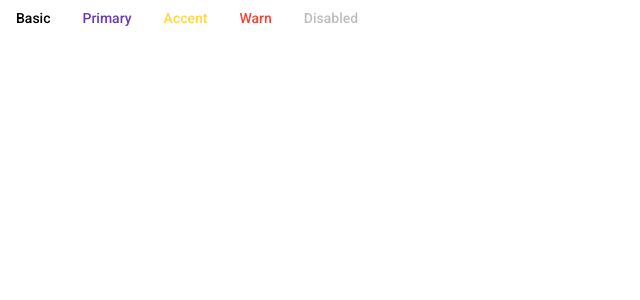
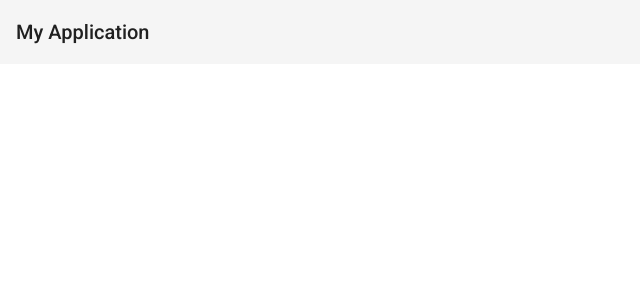
Before and after one commit to pushkov-fedor/mafia-2-cards, an Angular app in the folder frontend/: page / in a window 1280 px wide. Shown: the top 300 px of the page, without its empty margins (0-640 px from the left). Built offline with nearby package versions, Linux system fonts and the light colour scheme.

Commit message:
init room module

```diff
--- a/frontend/angular.json
+++ b/frontend/angular.json
@@ -29,14 +29,8 @@
             "polyfills": "src/polyfills.ts",
             "tsConfig": "tsconfig.app.json",
             "aot": true,
-            "assets": [
-              "src/favicon.ico",
-              "src/assets"
-            ],
-            "styles": [
-              "./node_modules/@angular/material/prebuilt-themes/deeppurple-amber.css",
-              "src/styles.scss"
-            ],
+            "assets": ["src/favicon.ico", "src/assets"],
+            "styles": ["src/styles.scss"],
             "scripts": []
           },
           "configurations": {
@@ -93,10 +87,7 @@
             "polyfills": "src/polyfills.ts",
             "tsConfig": "tsconfig.spec.json",
             "karmaConfig": "karma.conf.js",
-            "assets": [
-              "src/favicon.ico",
-              "src/assets"
-            ],
+            "assets": ["src/favicon.ico", "src/assets"],
             "styles": [
               "./node_modules/@angular/material/prebuilt-themes/deeppurple-amber.css",
               "src/styles.scss"
@@ -112,9 +103,7 @@
               "tsconfig.spec.json",
               "e2e/tsconfig.json"
             ],
-            "exclude": [
-              "**/node_modules/**"
-            ]
+            "exclude": ["**/node_modules/**"]
           }
         },
         "e2e": {
--- a/frontend/src/app/app-routing.module.ts
+++ b/frontend/src/app/app-routing.module.ts
@@ -1,10 +1,15 @@
 import { NgModule } from '@angular/core';
 import { RouterModule, Routes } from '@angular/router';
 
-const routes: Routes = [];
+const routes: Routes = [
+  {
+    path: 'room',
+    loadChildren: () => import('./room/room.module').then((m) => m.RoomModule),
+  },
+];
 
 @NgModule({
   imports: [RouterModule.forRoot(routes)],
-  exports: [RouterModule]
+  exports: [RouterModule],
 })
-export class AppRoutingModule { }
+export class AppRoutingModule {}
--- a/frontend/src/app/app.component.html
+++ b/frontend/src/app/app.component.html
@@ -1,5 +1,4 @@
-<button mat-button>Basic</button>
-<button mat-button color="primary">Primary</button>
-<button mat-button color="accent">Accent</button>
-<button mat-button color="warn">Warn</button>
-<button mat-button disabled>Disabled</button>
+<mat-toolbar>
+  <span>My Application</span>
+</mat-toolbar>
+<router-outlet></router-outlet>
--- /dev/null
+++ b/frontend/src/app/room/room-create/room-create.component.html
@@ -0,0 +1 @@
+Lil Chicha
```
Also changed, not shown: frontend/src/app/room/room-create/room-create.component.ts (added, +8 -0 lines), frontend/src/app/room/room-routing.module.ts (added, +16 -0 lines), frontend/src/app/room/room.module.ts (added, +11 -0 lines), frontend/src/app/shared/shared.module.ts (+4 -3 lines), frontend/src/app/room/room-create/room-create.component.scss (added).
